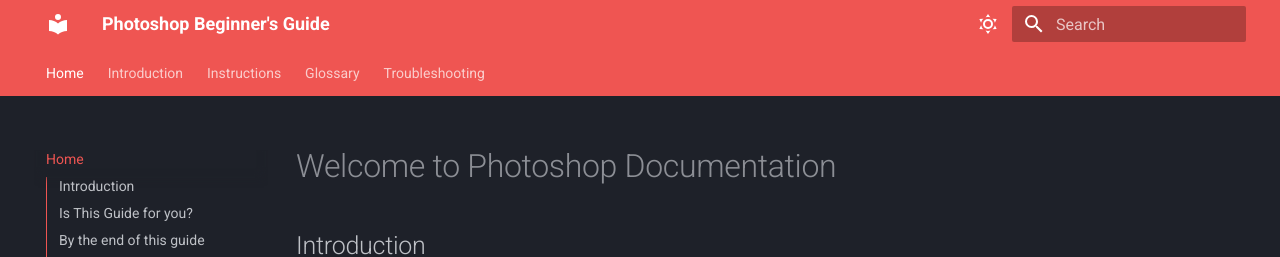
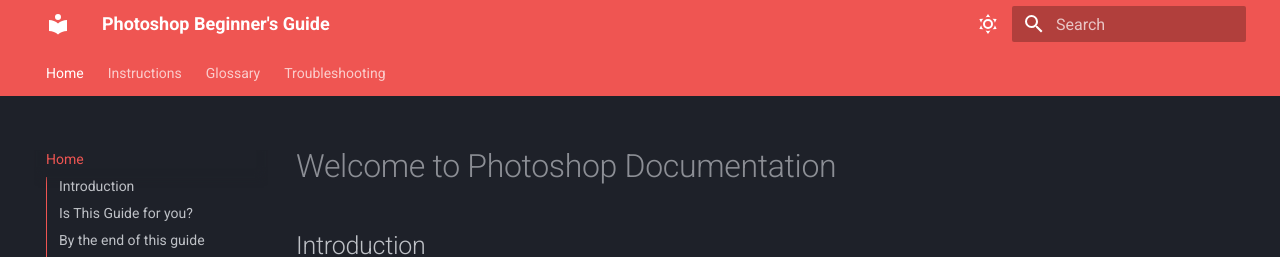
Before and after one commit to ShervinBabaei2007/mkdoc-UserDoc, an MkDocs documentation site: the page built from docs/index.md, in a window 1280 px wide and 900 px high. Shown: the top 257 px of the window. Built offline with MkDocs 1.6.1 and Material for MkDocs 9.7.7, drawn with Linux system fonts in a browser that asks for light colours.

Commit message:
update, removed intro

```diff
--- a/mkdocs.yml
+++ b/mkdocs.yml
@@ -30,7 +30,6 @@
 
 nav:
   - Home: index.md
-  - Introduction: introduction.md
   - Instructions:
       - Effects & 3D: instructions/effects-3d.md
       - Non-Destructive Editing: instructions/non-destructive.md
```
Also changed, not shown: docs/introduction.md (deleted, +0 -1 lines).
